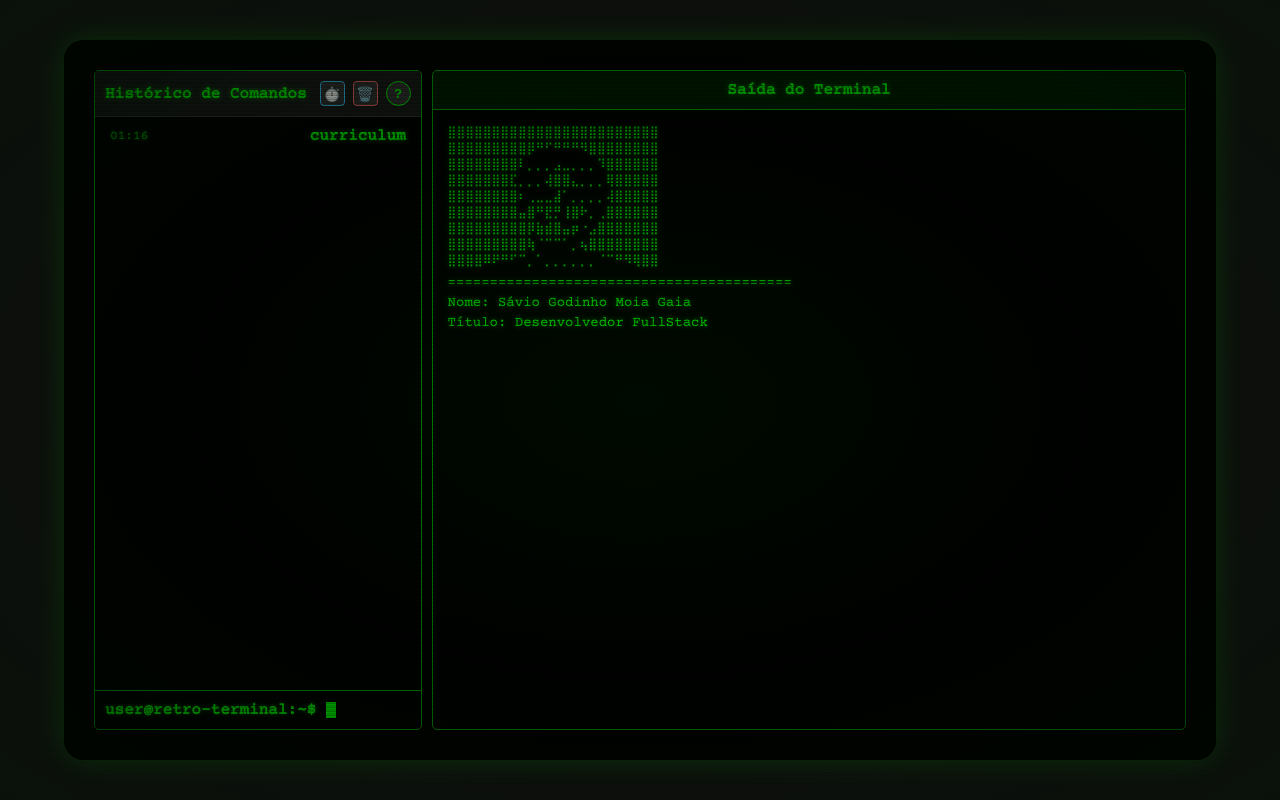
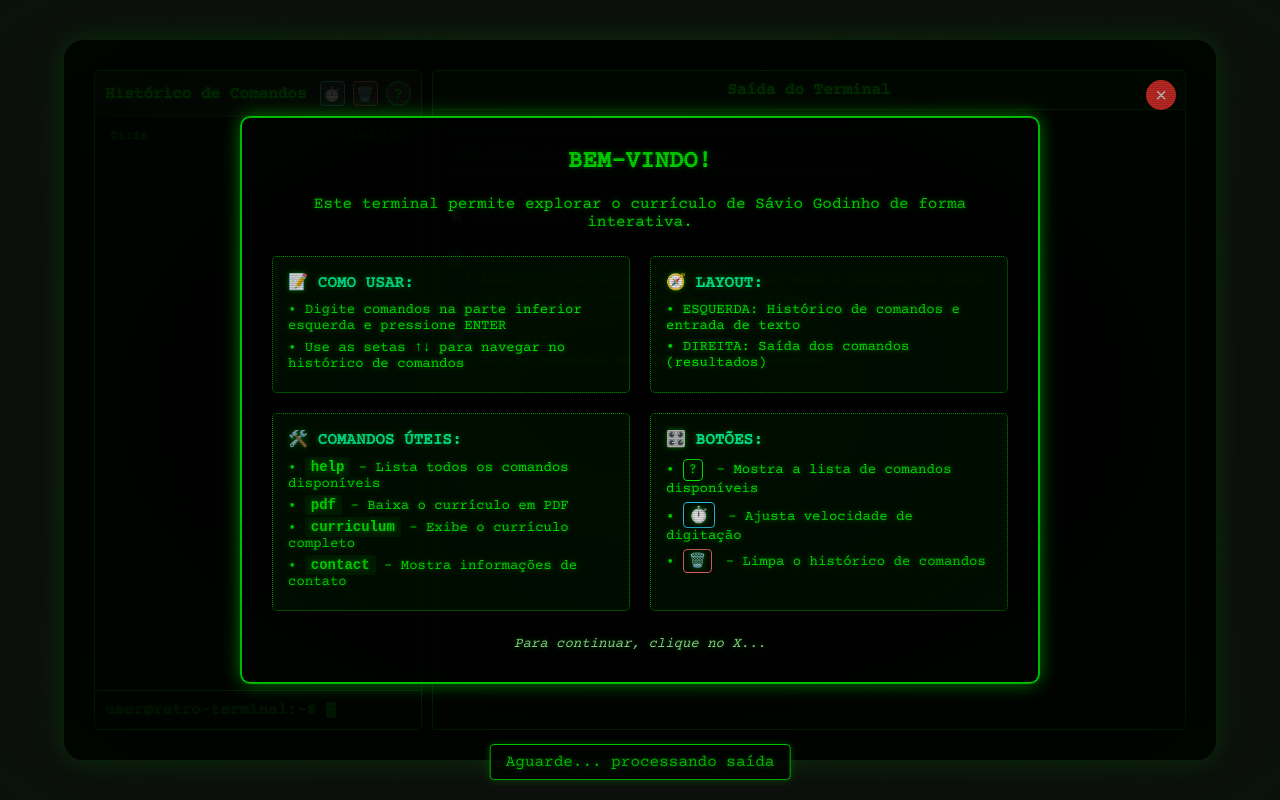
Before and after one commit to saviogodinho2002/curriculo_savio.EXE, a Vue app: page / in a window 1280 px wide. Built offline with nearby package versions, Linux system fonts and the light colour scheme.

Commit message:
menus de ajuda

```diff
--- a/src/components/TerminalScreen.vue
+++ b/src/components/TerminalScreen.vue
@@ -41,7 +41,9 @@ const state = reactive({
   activeCommand: null, // Comando ativo atualmente
   helpVisible: false, // Estado para controlar a visibilidade do dropdown de ajuda
   speedMenuVisible: false, // Estado para controlar a visibilidade do menu de velocidade
-  currentSpeed: 'normal' // Velocidade atual: normal, fast, instant
+  currentSpeed: 'normal', // Velocidade atual: normal, fast, instant
+  initialOverlayVisible: true, // Controle para o overlay inicial de ajuda
+  isFirstTimeOverlay: true // Flag para controlar se é a primeira vez que o overlay é mostrado
 });
 
 // Carregar arte ASCII do arquivo JSON
@@ -285,10 +287,13 @@ const processCommand = async (cmd) => {
     case 'help':
       await typeText('Comandos disponíveis:');
       await typeText('  help        - Mostra esta lista de comandos');
-      await typeText('  about       - Exibe informações pessoais');
+      await typeText('  tutorial    - Mostra a tela de ajuda/instruções iniciais');
+
       await typeText('  basic       - Mostra as informações básicas iniciais');
       await typeText('  pdf         - Baixa o currículo em formato PDF');
-      await typeText('  curriculum         - Exibe todas as informações do CV');
+      await typeText('  curriculum  - Exibe todas as informações do CV');
+      await typeText('  about       - Exibe informações pessoais');
+
       await typeText('  contact     - Mostra informações de contato');
       await typeText('  experience  - Exibe experiência profissional');
       await typeText('  skills      - Mostra habilidades técnicas');
@@ -425,6 +430,11 @@ const processCommand = async (cmd) => {
       changeSpeed('instant');
       await typeText('Velocidade alterada para: instantânea');
       break;
+    case 'tutorial':
+      await typeText('Abrindo a tela de ajuda...');
+      state.initialOverlayVisible = true;
+      state.isFirstTimeOverlay = false; // Não é mais a primeira vez
+      break;
     default:
       if (state.isSoundEnabled) {
         typeSound.beep();
@@ -445,7 +455,8 @@ const executeCommandFromHistory = (command) => {
   // Lista de comandos válidos
   const validCommands = ['help', 'about', 'curriculum', 'contact', 'experience', 'skills',
                          'afinidades', 'education', 'projects', 'image', 'basic',
-                         'pdf', 'sound', 'clear', 'speed', 'speed:normal', 'speed:fast', 'speed:instant'];
+                         'pdf', 'sound', 'clear', 'speed', 'speed:normal', 'speed:fast', 'speed:instant',
+                         'tutorial'];
 
   // Verificar se o comando é válido antes de executar
   if (validCommands.includes(command.toLowerCase())) {
@@ -482,7 +493,8 @@ const handleKeyDown = (e) => {
       // Verificar se o comando é válido
       const validCommands = ['help', 'about', 'curriculum', 'contact', 'experience', 'skills',
                            'afinidades', 'education', 'projects', 'image', 'basic',
-                           'pdf', 'sound', 'clear', 'speed', 'speed:normal', 'speed:fast', 'speed:instant'];
+                           'pdf', 'sound', 'clear', 'speed', 'speed:normal', 'speed:fast', 'speed:instant',
+                           'tutorial'];
 
       if (validCommands.includes(state.currentInput.trim().toLowerCase())) {
         const command = state.currentInput.trim();
@@ -565,19 +577,68 @@ const toggleHelp = () => {
   state.helpVisible = !state.helpVisible;
 };
 
+// Mostrar instruções iniciais de uso
+const showInitialInstructions = async () => {
+  await typeText('==================================================');
+  await typeText(' BEM-VINDO AO CURRÍCULO TERMINAL!');
+  await typeText('==================================================');
+  await typeText(' ');
+
+  await typeText('📋 GUIA DE USO RÁPIDO:');
+  await typeText(' ');
+
+  await typeText('1️⃣ LAYOUT:');
+  await typeText('  • ESQUERDA: Histórico de comandos digitados e entrada de texto');
+  await typeText('  • DIREITA: Saída dos comandos (resultados)');
+  await typeText(' ');
+
+  await typeText('2️⃣ COMO USAR:');
+  await typeText('  • Digite comandos na linha onde vê "user@retro-terminal:~$"');
+  await typeText('  • Pressione ENTER para executar o comando');
+  await typeText('  • Use as setas ↑↓ para navegar no histórico de comandos');
+  await typeText(' ');
+
+  await typeText('3️⃣ BOTÕES NA BARRA SUPERIOR:');
+  await typeText('  • ⏱️/⚡/🚀: Ajusta a velocidade de digitação do terminal');
+  await typeText('  • 🗑️: Limpa o histórico de comandos');
+  await typeText('  • ?: Mostra a lista de comandos disponíveis');
+  await typeText(' ');
+
+  await typeText('4️⃣ DICAS:');
+  await typeText('  • Clique em qualquer comando do histórico para executá-lo novamente');
+  await typeText('  • Digite "help" para ver todos os comandos disponíveis');
+  await typeText('  • Digite "pdf" para baixar o currículo em PDF');
+  await typeText('  • Digite "clear" para limpar a tela');
+  await typeText(' ');
+
+  await typeText('Experimente agora! Digite "help" para começar ou clique no botão "?" no canto superior direito.');
+  await typeText('==================================================');
+};
+
+// Esconder o overlay de ajuda inicial
+const hideInitialOverlay = () => {
+  state.initialOverlayVisible = false;
+};
+
 // Inicialização
 const initTerminal = async () => {
   // Adicionar evento de teclado
   window.addEventListener('keydown', handleKeyDown);
 
   // Adicionar comando inicial
-  addCommandLine('curriculum');
+  addCommandLine('inicio');
+
+  // Mostrar instruções iniciais
+  await showInitialInstructions();
 
   // Mostrar apenas informações básicas
-  await showAllInfo();
+  //await showBasicInfo();
 
   // Mostrar prompt
   await showPrompt();
+
+  // Esconder o overlay de ajuda após 8 segundos, mas apenas na primeira vez
+
 };
 
 // Remove o evento de teclado ao desmontar o componente
@@ -617,7 +678,7 @@ const downloadPDF = (pdfUrl) => {
 <template>
   <div class="terminal-layout">
     <!-- Coluna esquerda - histórico de comandos -->
-    <div class="command-history">
+    <div id="command-history-column" class="command-history">
       <div class="history-header">
         <h3>Histórico de Comandos</h3>
         <div class="header-buttons">
@@ -627,7 +688,7 @@ const downloadPDF = (pdfUrl) => {
             <span v-else>🚀</span>
           </button>
           <button @click="clearCommandHistory" class="clear-button" title="Limpar histórico">🗑️</button>
-          <button @click="toggleHelp" class="help-button">?</button>
+          <button id="help-button" @click="toggleHelp" class="help-button">?</button>
         </div>
       </div>
 
@@ -676,6 +737,47 @@ const downloadPDF = (pdfUrl) => {
           </li>
           <li>
             <div class="command-item">
+              <button @click="processCommand('tutorial'); toggleHelp();" class="run-button" title="Executar comando">▶️</button>
+              <div class="command-description">
+                <strong>tutorial</strong> - Mostra a tela de ajuda/instruções iniciais
+              </div>
+            </div>
+          </li>
+
+          <li>
+            <div class="command-item">
+              <button @click="processCommand('basic'); toggleHelp();" class="run-button" title="Executar comando">▶️</button>
+              <div class="command-description">
+                <strong>basic</strong> - Mostra as informações básicas iniciais
+              </div>
+            </div>
+          </li>
+          <li>
+            <div class="command-item">
+              <button @click="processCommand('pdf'); toggleHelp();" class="run-button" title="Executar comando">▶️</button>
+              <div class="command-description">
+                <strong>pdf</strong> - Baixa o currículo em formato PDF
+              </div>
+            </div>
+          </li>
+          <li>
+            <div class="command-item">
+              <button @click="processCommand('curriculum'); toggleHelp();" class="run-button" title="Executar comando">▶️</button>
+              <div class="command-description">
+                <strong>curriculum</strong> - Exibe todas as informações do CV
+              </div>
+            </div>
+          </li>
+          <li>
+            <div class="command-item">
+              <button @click="processCommand('contact'); toggleHelp();" class="run-button" title="Executar comando">▶️</button>
+              <div class="command-description">
+                <strong>contact</strong> - Mostra informações de contato
+              </div>
+            </div>
+          </li>
+           <li>
+            <div class="command-item">
               <button @click="processCommand('about'); toggleHelp();" class="run-button" title="Executar comando">▶️</button>
               <div class="command-description">
                 <strong>about</strong> - Exibe informações pessoais
@@ -684,38 +786,6 @@ const downloadPDF = (pdfUrl) => {
           </li>
           <li>
             <div class="command-item">
-              <button @click="processCommand('basic'); toggleHelp();" class="run-button" title="Executar comando">▶️</button>
-              <div class="command-description">
-                <strong>basic</strong> - Mostra as informações básicas iniciais
-              </div>
-            </div>
-          </li>
-          <li>
-            <div class="command-item">
-              <button @click="processCommand('pdf'); toggleHelp();" class="run-button" title="Executar comando">▶️</button>
-              <div class="command-description">
-                <strong>pdf</strong> - Baixa o currículo em formato PDF
-              </div>
-            </div>
-          </li>
-          <li>
-            <div class="command-item">
-              <button @click="processCommand('curriculum'); toggleHelp();" class="run-button" title="Executar comando">▶️</button>
-              <div class="command-description">
-                <strong>curriculum</strong> - Exibe todas as informações do CV
-              </div>
-            </div>
-          </li>
-          <li>
-            <div class="command-item">
-              <button @click="processCommand('contact'); toggleHelp();" class="run-button" title="Executar comando">▶️</button>
-              <div class="command-description">
-                <strong>contact</strong> - Mostra informações de contato
-              </div>
-            </div>
-          </li>
-          <li>
-            <div class="command-item">
               <button @click="processCommand('experience'); toggleHelp();" class="run-button" title="Executar comando">▶️</button>
               <div class="command-description">
                 <strong>experience</strong> - Exibe experiência profissional
@@ -762,6 +832,7 @@ const downloadPDF = (pdfUrl) => {
               </div>
             </div>
           </li>
+
 
           <li>
             <div class="command-item">
@@ -824,7 +895,7 @@ const downloadPDF = (pdfUrl) => {
           <span class="cmd-text">{{ cmd.text }}</span>
         </div>
       </div>
-      <div class="history-input" :class="{ 'disabled': state.isTyping }">
+      <div id="command-prompt" class="history-input" :class="{ 'disabled': state.isTyping }">
         <div class="prompt-line">
           <span class="prompt">user@retro-terminal:~$</span>
           <span class="input-text">{{ state.currentInput }}</span>
@@ -834,7 +905,7 @@ const downloadPDF = (pdfUrl) => {
     </div>
 
     <!-- Coluna direita - saída dos comandos -->
-    <div class="output-panel">
+    <div id="output-panel" class="output-panel">
       <div class="output-header">
         <h3>Saída do Terminal</h3>
       </div>
@@ -865,6 +936,50 @@ const downloadPDF = (pdfUrl) => {
       Aguarde... processando saída
     </div>
 
+    <!-- Overlay inicial de ajuda simplificado -->
+    <div v-if="state.initialOverlayVisible" class="initial-help-overlay">
+      <div class="overlay-content">
+        <button @click="hideInitialOverlay" class="close-overlay-button">×</button>
+
+        <!-- Substituir os pointers por uma mensagem central mais limpa -->
+        <div class="help-message">
+          <h2> BEM-VINDO! </h2>
+          <p>Este terminal permite explorar o currículo de Sávio Godinho de forma interativa.</p>
+
+          <div class="instructions">
+            <div class="instruction-item">
+              <strong>📝 COMO USAR:</strong>
+              <p>• Digite comandos na parte inferior esquerda e pressione ENTER</p>
+              <p>• Use as setas ↑↓ para navegar no histórico de comandos</p>
+            </div>
+
+            <div class="instruction-item">
+              <strong>🧭 LAYOUT:</strong>
+              <p>• ESQUERDA: Histórico de comandos e entrada de texto</p>
+              <p>• DIREITA: Saída dos comandos (resultados)</p>
+            </div>
+
+            <div class="instruction-item">
+              <strong>🛠️ COMANDOS ÚTEIS:</strong>
+              <p>• <code>help</code> - Lista todos os comandos disponíveis</p>
+              <p>• <code>pdf</code> - Baixa o currículo em PDF</p>
+              <p>• <code>curriculum</code> - Exibe o currículo completo</p>
+              <p>• <code>contact</code> - Mostra informações de contato</p>
+            </div>
+
+            <div class="instruction-item">
+              <strong>🎛️ BOTÕES:</strong>
+              <p>• <span class="help-icon">?</span> - Mostra a lista de comandos disponíveis</p>
+              <p>• <span class="speed-icon">⏱️</span> - Ajusta velocidade de digitação</p>
+              <p>• <span class="clear-icon">🗑️</span> - Limpa o histórico de comandos</p>
+            </div>
+          </div>
+
+          <p class="continue-note">Para continuar, clique no X...</p>
+        </div>
+      </div>
+    </div>
+
     <div class="terminal-overlay"></div>
   </div>
 </template>
@@ -1413,4 +1528,136 @@ const downloadPDF = (pdfUrl) => {
 .download-link::before {
   content: "📥 ";
 }
+
+/* Estilos para o overlay inicial de ajuda */
+.initial-help-overlay {
+  position: absolute;
+  top: 0;
+  left: 0;
+  width: 100%;
+  height: 100%;
+  background-color: rgba(0, 0, 0, 0.7); /* Ajusto a opacidade para melhor legibilidade */
+  z-index: 1000;
+  display: flex;
+  justify-content: center;
+  align-items: center;
+  pointer-events: all;
+}
+
+.overlay-content {
+  position: relative;
+  width: 100%;
+  height: 100%;
+  display: flex;
+  justify-content: center;
+  align-items: center;
+}
+
+.close-overlay-button {
+  position: absolute;
+  top: 20px;
+  right: 20px;
+  background-color: #ff3333;
+  color: white;
+  border: none;
+  border-radius: 50%;
+  width: 30px;
+  height: 30px;
+  font-size: 20px;
+  display: flex;
+  align-items: center;
+  justify-content: center;
+  cursor: pointer;
+  z-index: 1001;
+}
+
+/* Novos estilos para a mensagem central */
+.help-message {
+  background-color: rgba(0, 0, 0, 0.85);
+  border: 2px solid #00ff00;
+  border-radius: 10px;
+  padding: 30px;
+  max-width: 800px;
+  color: #00ff00;
+  text-align: center;
+  box-shadow: 0 0 20px rgba(0, 255, 0, 0.3);
+  animation: glow 2s infinite alternate;
+}
+
+@keyframes glow {
+  from { box-shadow: 0 0 10px rgba(0, 255, 0, 0.3); }
+  to { box-shadow: 0 0 20px rgba(0, 255, 0, 0.7); }
+}
+
+.help-message h2 {
+  margin-top: 0;
+  margin-bottom: 20px;
+  font-size: 24px;
+  color: #00ff00;
+}
+
+.instructions {
+  display: grid;
+  grid-template-columns: repeat(auto-fit, minmax(300px, 1fr));
+  gap: 20px;
+  margin: 25px 0;
+  text-align: left;
+}
+
+.instruction-item {
+  border: 1px dotted #00aa00;
+  border-radius: 5px;
+  padding: 15px;
+  background-color: rgba(0, 50, 0, 0.3);
+}
+
+.instruction-item strong {
+  display: block;
+  margin-bottom: 10px;
+  font-size: 16px;
+  color: #00ffaa;
+}
+
+.instruction-item p {
+  margin: 5px 0;
+  font-size: 14px;
+}
+
+.instruction-item code {
+  background-color: rgba(0, 50, 0, 0.5);
+  padding: 2px 6px;
+  border-radius: 3px;
+  font-family: monospace;
+  font-weight: bold;
+}
+
+.help-icon, .speed-icon, .clear-icon {
+  display: inline-block;
+  padding: 2px 5px;
+  border: 1px solid;
+  border-radius: 4px;
+  margin-right: 5px;
+}
+
+.help-icon {
+  color: #00ff00;
+  border-color: #00ff00;
+}
+
+.speed-icon {
+  color: #33ccff;
+  border-color: #33ccff;
+}
+
+.clear-icon {
+  color: #ff6b6b;
+  border-color: #ff6b6b;
+}
+
+.continue-note {
+  margin-top: 20px;
+  font-style: italic;
+  color: #aaffaa;
+  font-size: 14px;
+}
 </style>
```
